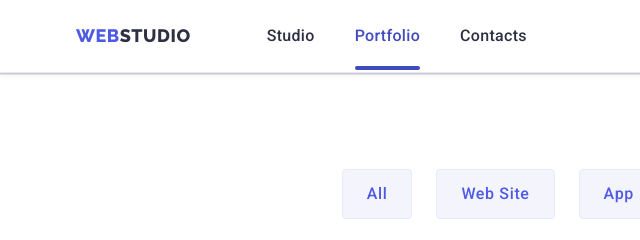
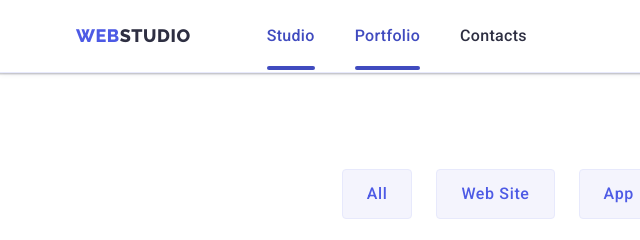
Before and after one commit to RomanKorotun/goit-markup-hw-05, a plain HTML site: page portfolio.html in a window 1280 px wide. Shown: the top 240 px of the page, 0-640 px from the left. Drawn offline with nearby package versions, Linux system fonts and the light colour scheme.

Commit message:
Update portfolio.html

```diff
--- a/portfolio.html
+++ b/portfolio.html
@@ -29,7 +29,9 @@
           >
           <ul class="header-menu list">
             <li class="header-menu-item">
-              <a class="header-menu-link link" href="./index.html">Studio</a>
+              <a class="header-menu-link link active" href="./index.html"
+                >Studio</a
+              >
             </li>
             <li class="header-menu-item">
               <a class="header-menu-link link active" href="./portfolio.html"
```
